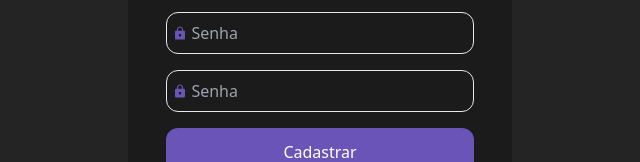
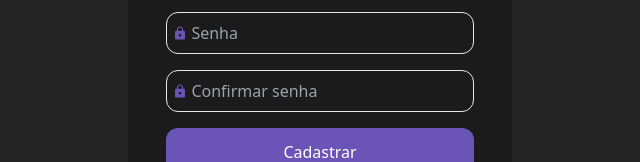
Before and after one commit to marlleyck/fitness-project, a React (Vite) app in the folder frontend/: page /register in a window 1280 px wide. Shown: the part 362-524 px from the top of the page, without its empty margins (320-960 px from the left). Built offline with nearby package versions, Linux system fonts and the light colour scheme.

Commit message:
style: changed placeholder 'senha' to 'confirmar senha'

```diff
--- a/frontend/src/components/Form/RegisterForm/index.tsx
+++ b/frontend/src/components/Form/RegisterForm/index.tsx
@@ -91,7 +91,7 @@ export const RegisterForm = () => {
                             rounded-xl focus:border-purple duration-500"
                             autoComplete="none"
                             type="password"
-                            placeholder="Senha"
+                            placeholder="Confirmar senha"
                             value={confirmPasswordRegister}
                             onChange={(e: any) =>
                                 setConfirmPasswordRegister(e.target.value)
```
